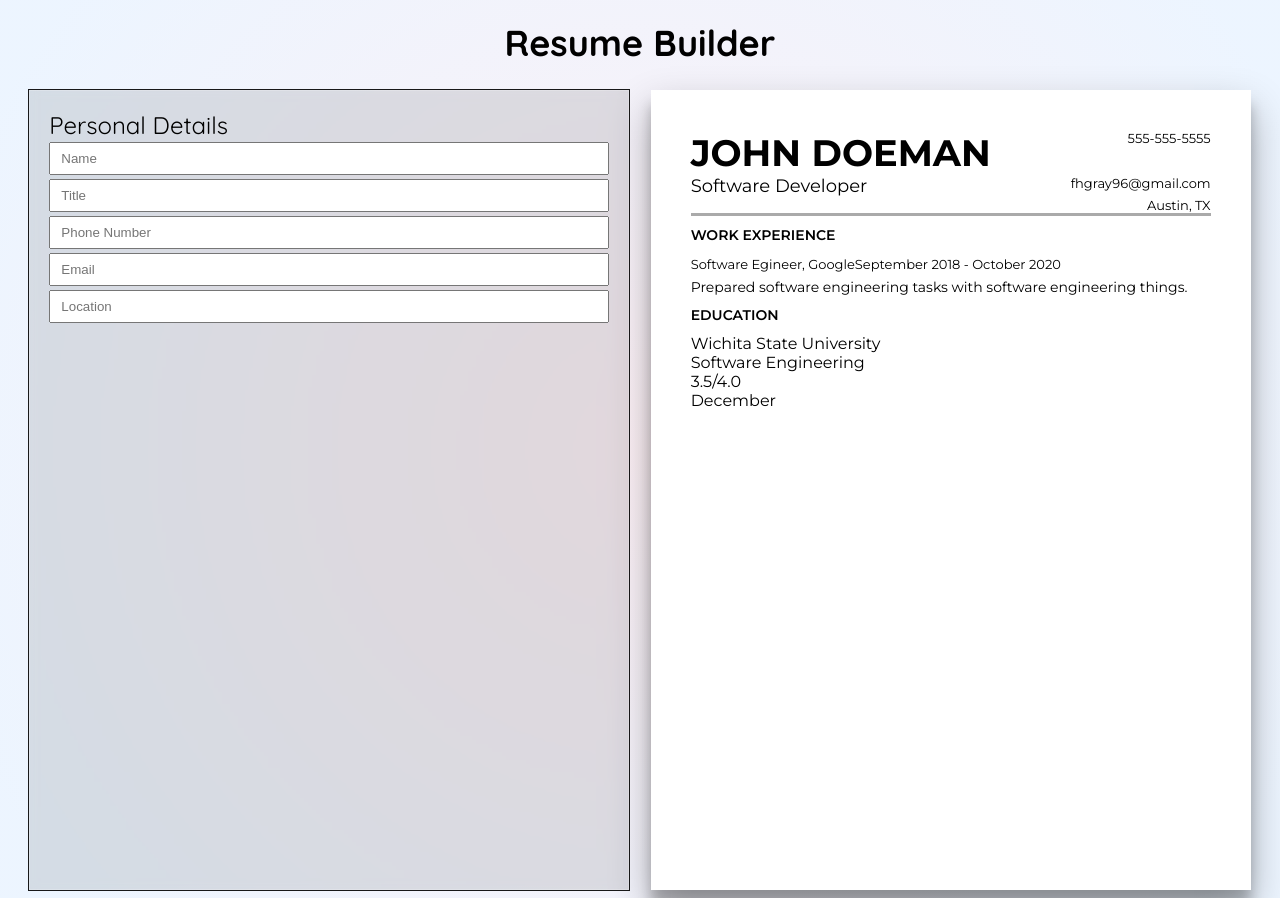
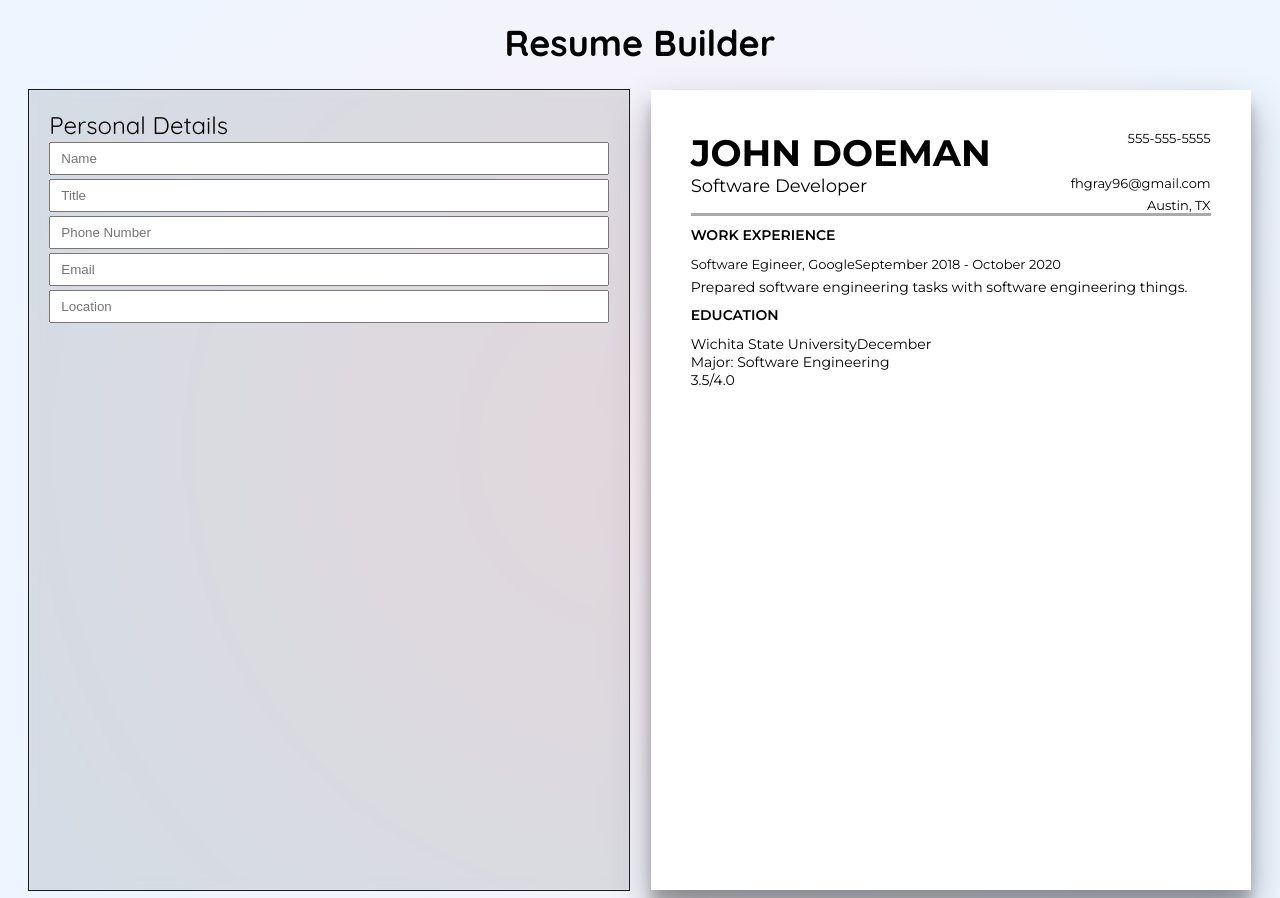
Before and after one commit to Faith-Gray/CV-Application, a React (Vite) app: page / in a window 1280 px wide. Built offline with nearby package versions, Linux system fonts and the light colour scheme.

Commit message:
added css styling to resume

```diff
--- a/src/App.css
+++ b/src/App.css
@@ -130,3 +130,23 @@ input[type=text] {
     font-size: 14px;
 
 }
+
+.educationSchool {
+    font-size: 14px;
+    display: inline;
+}
+
+.educationDate {
+    font-size: 14px;
+    display: inline;
+
+}
+
+.major {
+    font-size: 14px;
+
+}
+
+.GPA {
+    font-size: 14px;
+}
--- a/src/App.jsx
+++ b/src/App.jsx
@@ -46,9 +46,9 @@ function App() {
           <div className='educationSection'>
             <div className='resumeTitle'>EDUCATION</div>
             <div className='educationSchool'>Wichita State University</div>
-            <div className='major'>Software Engineering</div>
+            <div className='educationDate'>December</div>
+            <div className='major'>Major: Software Engineering</div>
             <div className='GPA'>3.5/4.0</div>
-            <div className='Date'>December</div>
           </div>
         </div>
       </div>
```
